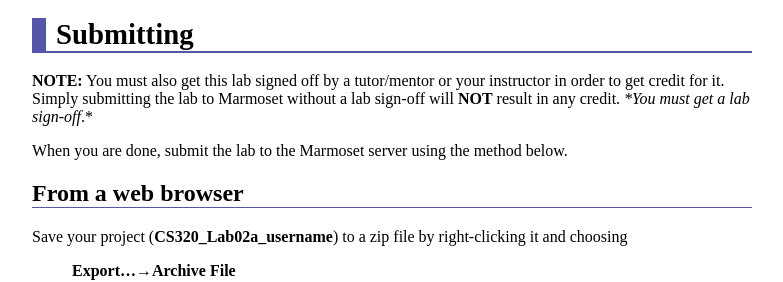
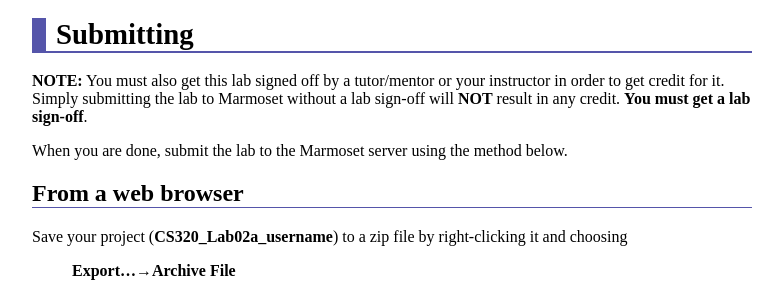
Before and after one commit to ycpcs/cs320-spring2022, a Jekyll site: the page built from labs/lab02a.md, in a window 1280 px wide. Shown: the part 1353-1635 px from the top of the page, without its empty margins (248-1031 px from the left). Built offline with Jekyll 4.4.1, drawn with Linux system fonts in a browser that asks for light colours.

Commit message:
minor edit

```diff
--- a/labs/lab02a.md
+++ b/labs/lab02a.md
@@ -37,7 +37,7 @@ After you refactor the project name, refactor the package names, change the loca
 Submitting
 ==========
 
-**NOTE:** You must also get this lab signed off by a tutor/mentor or your instructor in order to get credit for it.  Simply submitting the lab to Marmoset without a lab sign-off will **NOT** result in any credit.  **You must get a lab sign-off*.*
+**NOTE:** You must also get this lab signed off by a tutor/mentor or your instructor in order to get credit for it.  Simply submitting the lab to Marmoset without a lab sign-off will **NOT** result in any credit.  **You must get a lab sign-off**.
 
 When you are done, submit the lab to the Marmoset server using the method below.
 
```
